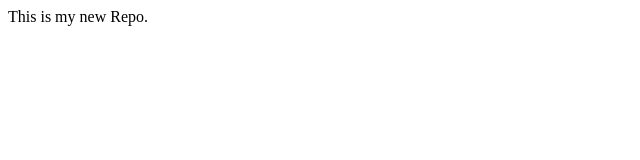
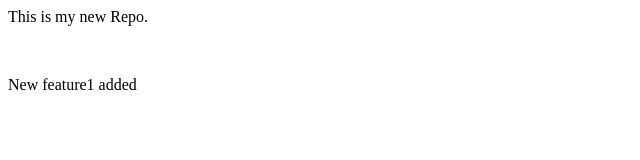
Before and after one commit to GangitiNeeraj4120/Localrepo, a plain HTML site: page index.html in a window 1280 px wide. Shown: the whole page, without its empty margins (0-640 px from the left). Drawn offline with Linux system fonts and the light colour scheme.

Commit message:
Modified

```diff
--- a/index.html
+++ b/index.html
@@ -1 +1,3 @@
 <p>This is my new Repo.</p>
+<br>
+<p>New feature1 added</p>
```
